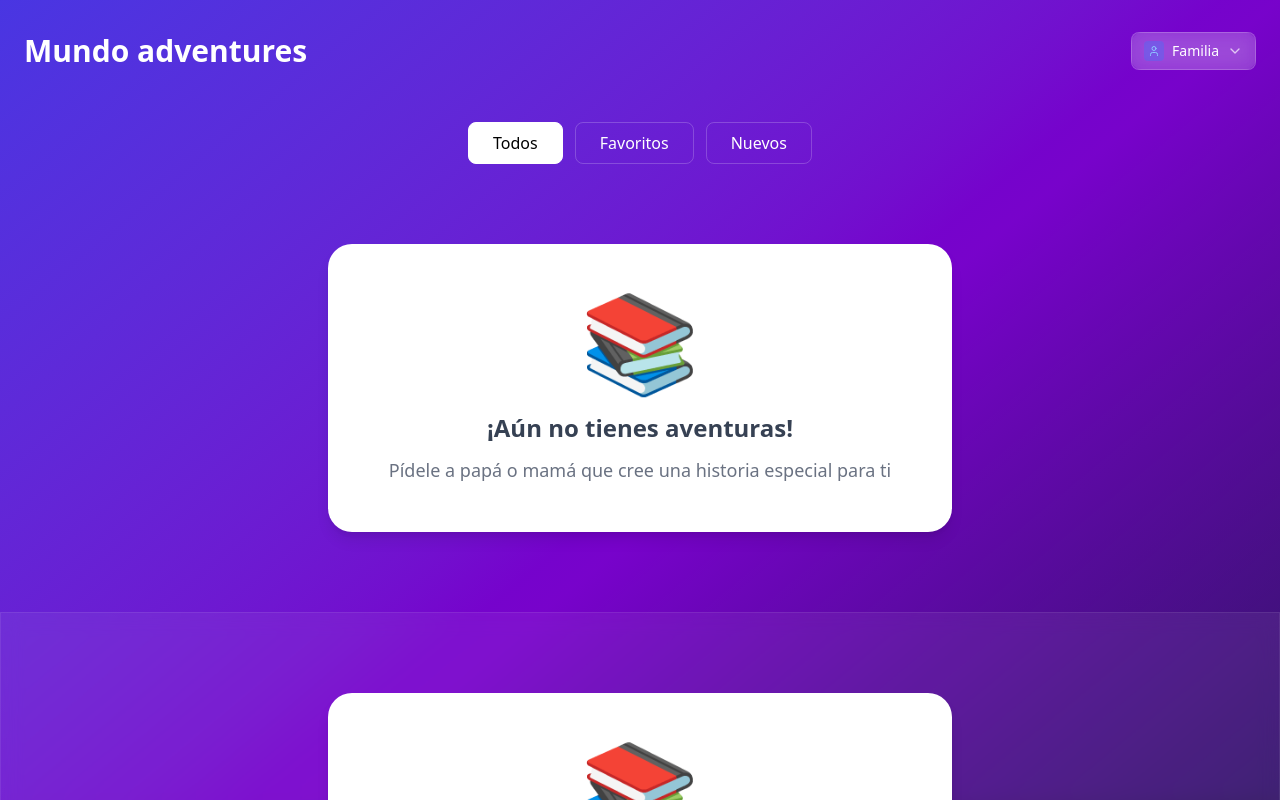
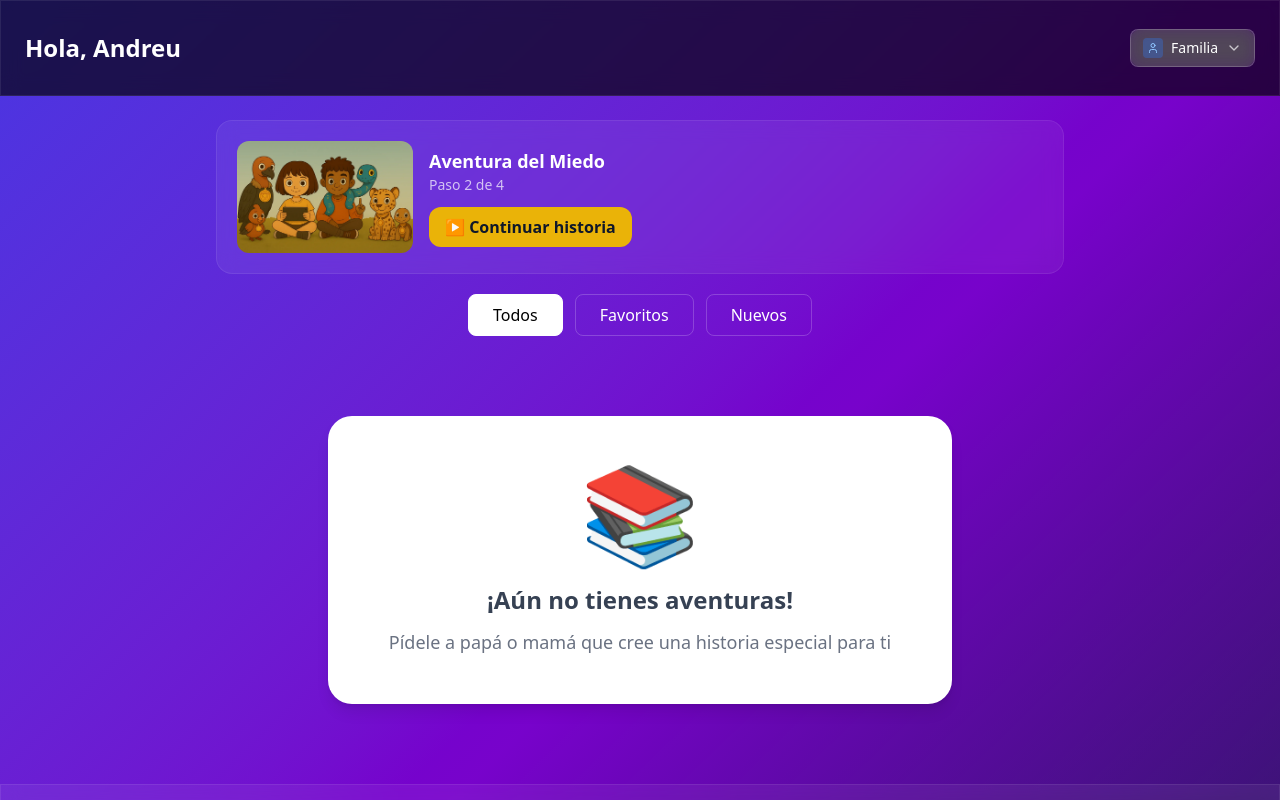
Before and after one commit to and27/mundo, a Next.js app: page /child/stories in a window 1280 px wide. Shown: the top 800 px of the page. Built offline with nearby package versions, Linux system fonts and the light colour scheme.

Commit message:
feat(kids): add featured card and kids tile card

```diff
--- a/src/app/child/stories/page.tsx
+++ b/src/app/child/stories/page.tsx
@@ -1,5 +1,6 @@
 "use client";
 
+import { KidsFeaturedCard } from "@/components/kids/KidsFeaturedCard";
 import { KidsFilters } from "@/components/kids/KidsFilters";
 import { KidsHeader } from "@/components/kids/KidsHeader";
 import { KidsStoriesSection } from "@/components/kids/KidsStoriesSection";
@@ -24,6 +25,12 @@ export default function ChildStoriesPage() {
   return (
     <main className="min-h-screen bg-gradient-to-br from-indigo-600/90 via-purple-700/90">
       <KidsHeader />
+      <KidsFeaturedCard
+        title="Aventura del Miedo"
+        subtitle="Paso 2 de 4"
+        imageUrl="/images/all.webp"
+        onContinue={() => router.push("/cuentos/miedo-paso-2")}
+      />
 
       <div className="max-w-6xl mx-auto">
         <KidsFilters active={activeFilter} onChange={setActiveFilter} />
--- a/src/app/globals.css
+++ b/src/app/globals.css
@@ -305,7 +305,6 @@ body {
   /* ======================================================
      CANVAS — Fondos de página (UNO por layout)
      ====================================================== */
-
   .mi-canvas-base {
     min-height: 100vh;
     background-attachment: fixed;
--- a/src/components/dashboard/StoryCard.tsx
+++ b/src/components/dashboard/StoryCard.tsx
@@ -21,7 +21,7 @@ const getSummary = (guide: GuideWithCharacter) => {
   return parts.join(" · ");
 };
 
-const getDuration = (guide: GuideWithCharacter) => {
+export const getDuration = (guide: GuideWithCharacter) => {
   let words = 0;
   words += guide.metaphorStory?.split(" ").length || 0;
   words +=
--- /dev/null
+++ b/src/components/kids/KidsFeaturedCard.tsx
@@ -0,0 +1,43 @@
+import Image from "next/image";
+
+type KidsFeaturedCardProps = {
+  title: string;
+  subtitle: string; // ej: "Paso 2 de 4"
+  imageUrl: string;
+  onContinue: () => void;
+};
+
+export function KidsFeaturedCard({
+  title,
+  subtitle,
+  imageUrl,
+  onContinue,
+}: KidsFeaturedCardProps) {
+  return (
+    <section className="max-w-4xl mx-auto px-6 pt-6">
+      <div className="mi-surface-soft rounded-2xl p-4 md:p-5">
+        <div className="flex flex-col md:flex-row items-center gap-4">
+          <div className="relative w-full md:w-44 h-28 rounded-xl overflow-hidden">
+            <Image src={imageUrl} alt="" fill className="object-cover" />
+          </div>
+
+          <div className="flex-1 mi-stack-sm">
+            <div>
+              <h2 className="text-base md:text-lg font-semibold text-white">
+                {title}
+              </h2>
+              <p className="text-sm text-white/70">{subtitle}</p>
+            </div>
+
+            <button
+              onClick={onContinue}
+              className="mi-cta-primary inline-flex items-center gap-2 px-4 py-2 rounded-xl font-semibold w-fit"
+            >
+              ▶ Continuar historia
+            </button>
+          </div>
+        </div>
+      </div>
+    </section>
+  );
+}
--- a/src/components/kids/KidsHeader.tsx
+++ b/src/components/kids/KidsHeader.tsx
@@ -1,11 +1,12 @@
 import ModeToggle from "../dashboard/ModeToggle";
 
 export function KidsHeader() {
+  const userName = "Andreu";
   return (
-    <header className="relative">
-      <div className="flex items-center justify-center px-6 py-6 md:py-8">
-        <h1 className="text-center text-2xl md:text-3xl font-bold text-white">
-          Mundo adventures
+    <header className="relative mi-surface-dark">
+      <div className="flex items-center justify-center px-6 py-6 md:py-7">
+        <h1 className="text-center text-xl md:text-2xl font-bold text-white">
+          {`Hola, ${userName}`}
         </h1>
 
         <div className="ml-auto bg-white/10 rounded-xl backdrop-blur-sm">
--- a/src/components/kids/KidsStoriesSection.tsx
+++ b/src/components/kids/KidsStoriesSection.tsx
@@ -1,6 +1,7 @@
 "use client";
 
 import StoryCard from "@/components/dashboard/StoryCard";
+import { KidsStoryTile } from "./KidsStoryTile";
 
 type Guide = {
   id: string;
@@ -30,14 +31,14 @@ export function KidsStoriesSection({
         <h2 className="text-white text-2xl mi-section-title">Subtitle</h2>
 
         <div className="grid grid-cols-1 sm:grid-cols-2 lg:grid-cols-3 gap-6">
-          {stories.map((story, index) => (
-            <StoryCard
-              key={`kids-story-${story.id}-${index}`}
-              guide={story as any}
-              variant="kids"
-              onPlay={() => onPlay(story.id)}
-              isFavorite={favorites.has(story.id)}
-              onToggleFavorite={() => onToggleFavorite(story.id)}
+          {stories.map((guide) => (
+            <KidsStoryTile
+              key={guide.id}
+              guide={guide}
+              onPlay={() => play(guide.id)}
+              isCompleted={guide.progress?.completed}
+              currentStep={guide.progress?.current}
+              totalSteps={guide.progress?.total}
             />
           ))}
         </div>
--- /dev/null
+++ b/src/components/kids/KidsStoryTile.tsx
@@ -0,0 +1,60 @@
+import Image from "next/image";
+import { Play, Clock } from "lucide-react";
+import { GuideWithCharacter } from "@/types/ai";
+import { getDuration } from "../dashboard/StoryCard";
+
+interface KidsStoryTileProps {
+  guide: GuideWithCharacter;
+  onPlay: () => void;
+  isCompleted?: boolean;
+  currentStep?: number;
+  totalSteps?: number;
+}
+
+export function KidsStoryTile({
+  guide,
+  onPlay,
+  isCompleted,
+  currentStep,
+  totalSteps,
+}: KidsStoryTileProps) {
+  return (
+    <button
+      onClick={onPlay}
+      className="h-full flex flex-col relative rounded-2xl overflow-hidden text-left transition transform hover:scale-[1.02]"
+    >
+      <div className="relative h-40 ">
+        <Image
+          src="/images/all.webp"
+          alt={guide.guideTitle}
+          fill
+          className="object-cover"
+        />
+
+        {(isCompleted || currentStep) && (
+          <div className="absolute top-3 left-3 px-3 py-1 rounded-full text-xs font-semibold bg-white/90 text-neutral-800">
+            {isCompleted ? "✓ Listo" : `Paso ${currentStep} de ${totalSteps}`}
+          </div>
+        )}
+      </div>
+
+      {/* meta content */}
+      <div className="p-5 bg-white flex flex-col flex-1 gap-5">
+        <h3 className="text-sm font-semibold text-black line-clamp-2">
+          {guide.guideTitle}
+        </h3>
+        <div className="flex items-center justify-between mt-auto">
+          <span className="inline-flex items-center gap-2 text-sm font-semibold text-black">
+            <Play size={16} />
+            Escuchar
+          </span>
+
+          <span className="inline-flex items-center gap-1 text-xs text-black/70">
+            <Clock size={14} />
+            {getDuration(guide)}
+          </span>
+        </div>
+      </div>
+    </button>
+  );
+}
```
